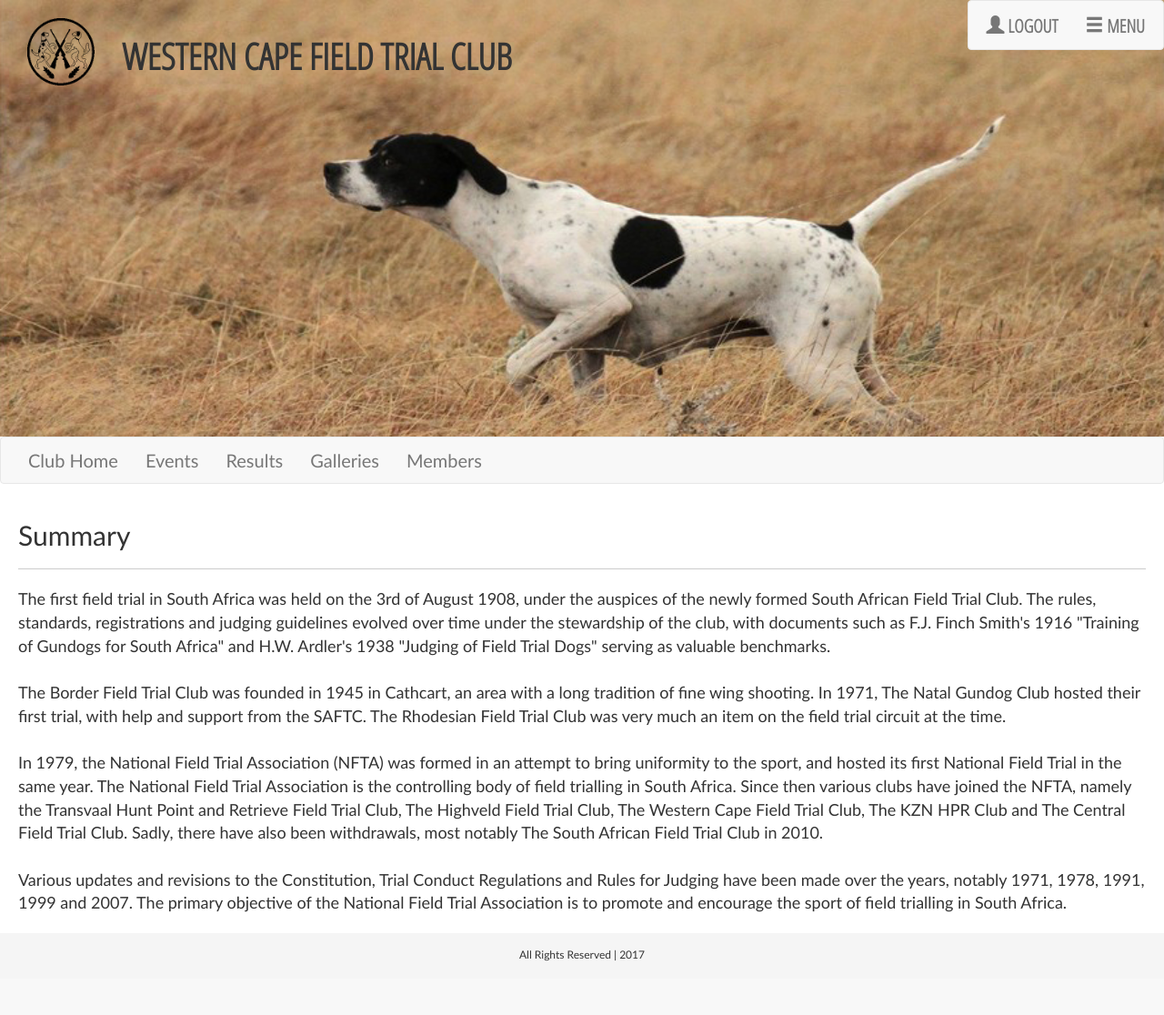
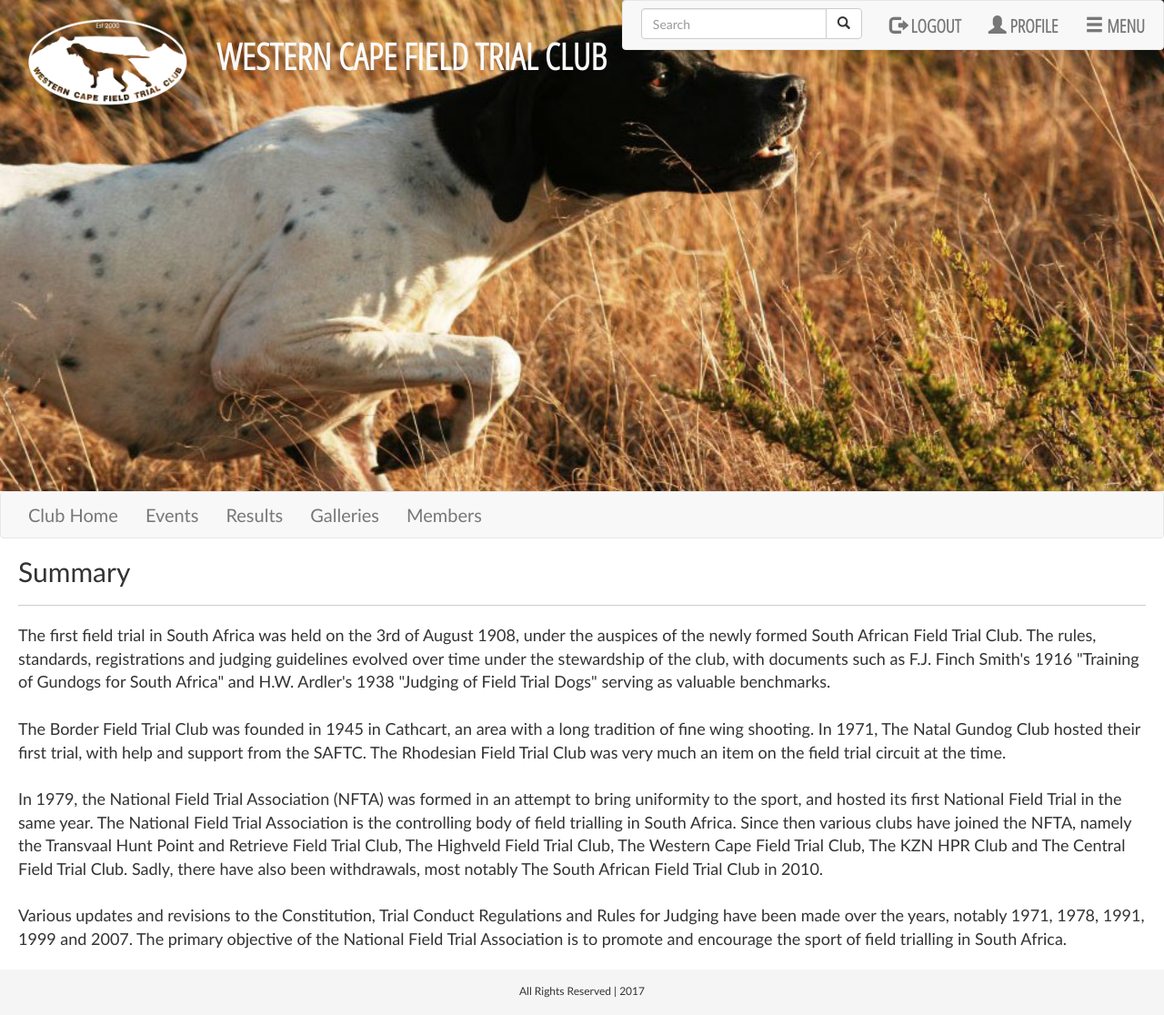
Before and after one commit to DuartBreedt/nfta, a PHP site: page /wcftc.php in a window 1280 px wide. Shown: the whole page at 91% size. Before the commit the page ends 1057 px from the top, so only its background shows below. Run offline with PHP 8.4, Linux system fonts and the light colour scheme; the visitor is signed in with stand-in values (Sample User, id 1); some libraries are stand-ins or nearby versions.

Commit message:
Edited navigation

```diff
--- a/htdocs/css/style.css
+++ b/htdocs/css/style.css
@@ -23,14 +23,16 @@
     margin: 20px 0;
 }
 
-body .banner-title h1{
+body .banner-title h1 {
     font-family: 'Open Sans Condensed', sans-serif;
     text-transform: uppercase;
     font-size: 40px;
     font-weight: bold;
+    color: #FAFAFA;
 }
 
 body .main {
+    background-color: #FFF;
     font-family: 'Calibri', sans-serif;
     font-size: 18px;
     padding: 0 20px 20px 20px;
@@ -78,6 +80,7 @@
 body .main-nav .nav {
     float: none !important;
     margin-right: 0;
+    margin-left: 0;
 }
 body .main-nav > div{
     padding: 0 5px !important;
@@ -149,6 +152,7 @@
     min-width: 200px;
 }
 
+/* PROFILE STYLES */
 body .profile-banner {
     padding-top: 100px;
     height: 300px;
@@ -164,9 +168,17 @@
 }
 
 body .search-div {
-    position: absolute;
     top: 0;
     right: 0;
+}
+
+body .search-div form {
+    margin-left: 0;
+    margin-right: 0;
+}
+
+body .search-results {
+    position: absolute;
 }
 
 body .main-nav {
@@ -177,6 +189,10 @@
     body .main-nav {
         position: relative;
         margin-bottom: 0;
+    }
+
+    body .search-results {
+        position: relative;
     }
 }
 
@@ -203,6 +219,9 @@
    box-shadow: 0px -3px 5px -2px;
 }
 .club-banner {
+    overflow: hidden;
+    z-index: -1;
+    max-height: 100vh;
     padding: 0;
 }
 .club-banner img {
@@ -212,3 +231,7 @@
 body .club-nav li {
     text-align: center;
 }
+
+body .club-nav .navbar {
+    margin: 0;
+}
--- a/htdocs/navigation.php
+++ b/htdocs/navigation.php
@@ -1,14 +1,32 @@
 <?php
 if (session_status() == PHP_SESSION_NONE) { session_start(); }
 
-$printString = '<nav class="main-nav navbar navbar-default">
+$printString = '<nav class="main-nav col-md navbar navbar-default">
                     <div class="container-fluid">
                         <ul class="nav navbar-nav">
-                            <li class="message-box-container"></li>';
+                            <li class="message-box-container"></li>
+                            <li class="nav-item">
+                                <div class="search-div">
+                                    <form method="post" action="search.php" class="navbar-form" role="search">
+                                        <div class="input-group">
+                                            <input type="text" class="search-query form-control" placeholder="Search" name="query">
+                                            <div class="input-group-btn">
+                                                <button class="btn search-btn btn-orange btn-default" type="submit"><i class="glyphicon glyphicon-search"></i></button>
+                                            </div>
+                                        </div>
+                                        <div class="search-results">
+                                            <ul class="list-group"></ul>
+                                        </div>
+                                    </form>
+                                </div>
+                            </li>';
 
 if(isset($_SESSION['userid'])) {
     $printString .= '<li class="nav-item">
-                        <a href="logout.php"><span class="glyphicon glyphicon-user"></span> Logout</a>
+                        <a href="logout.php"><span class="glyphicon glyphicon-log-out"></span> Logout</a>
+                    </li>
+                    <li class="nav-item">
+                        <a href="profile.php"><span class="glyphicon glyphicon-user"></span> Profile</a>
                     </li>';
 } else {
     $printString .= '<li class="dropdown nav-item">
@@ -88,6 +106,7 @@
                     </a>
                     <ul class="dropdown-menu">
                         <li><a href="index.php">Home</a></li>
+                        <li><a href="dogs.php">Dogs</a></li>
                         <li><a href="national-events.php">National Events</a></li>
                         <li><a href="national-results.php">National Results</a></li>
                         <li><p>Clubs</p><hr/>
--- a/htdocs/wcftc.php
+++ b/htdocs/wcftc.php
@@ -25,10 +25,10 @@
 
                 <div class="club-banner col-xs-12 col-sm-12 col-md-12 col-lg-12"">
                     <div class="banner col-xs-12 col-sm-12 col-md-12 col-lg-12">
-                        <div class="banner-logo col-xs-2 col-sm-2 col-md-1 col-lg-1">
-                            <img src="images/logo-b.png" alt="logo image"/>
+                        <div class="banner-logo col-xs-4 col-sm-4 col-md-2 col-lg-2">
+                            <img src="images/club-logos/wcftc.png" alt="logo image"/>
                         </div>
-                        <div class="banner-title col-xs-10 col-sm-10 col-lg-11 col-md-11">
+                        <div class="banner-title col-xs-8 col-sm-8 col-lg-10 col-md-10">
                             <h1>Western Cape Field Trial Club</h1>
                         </div>
                     </div>
```
Also changed, not shown: htdocs/index.php (+7 -5 lines), htdocs/images/banners/wcftc.jpg, htdocs/images/club-logos/wcftc - Copy.png (added), htdocs/images/club-logos/wcftc.png (added).
